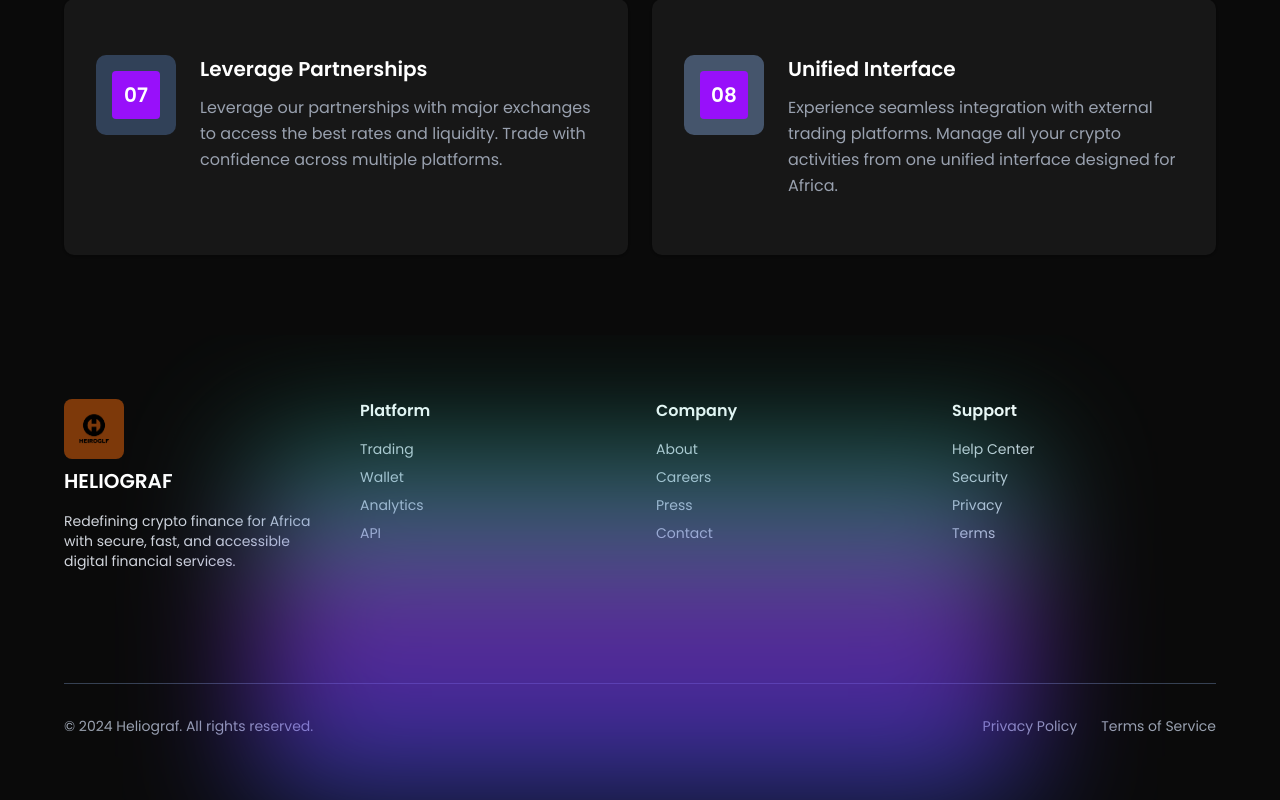
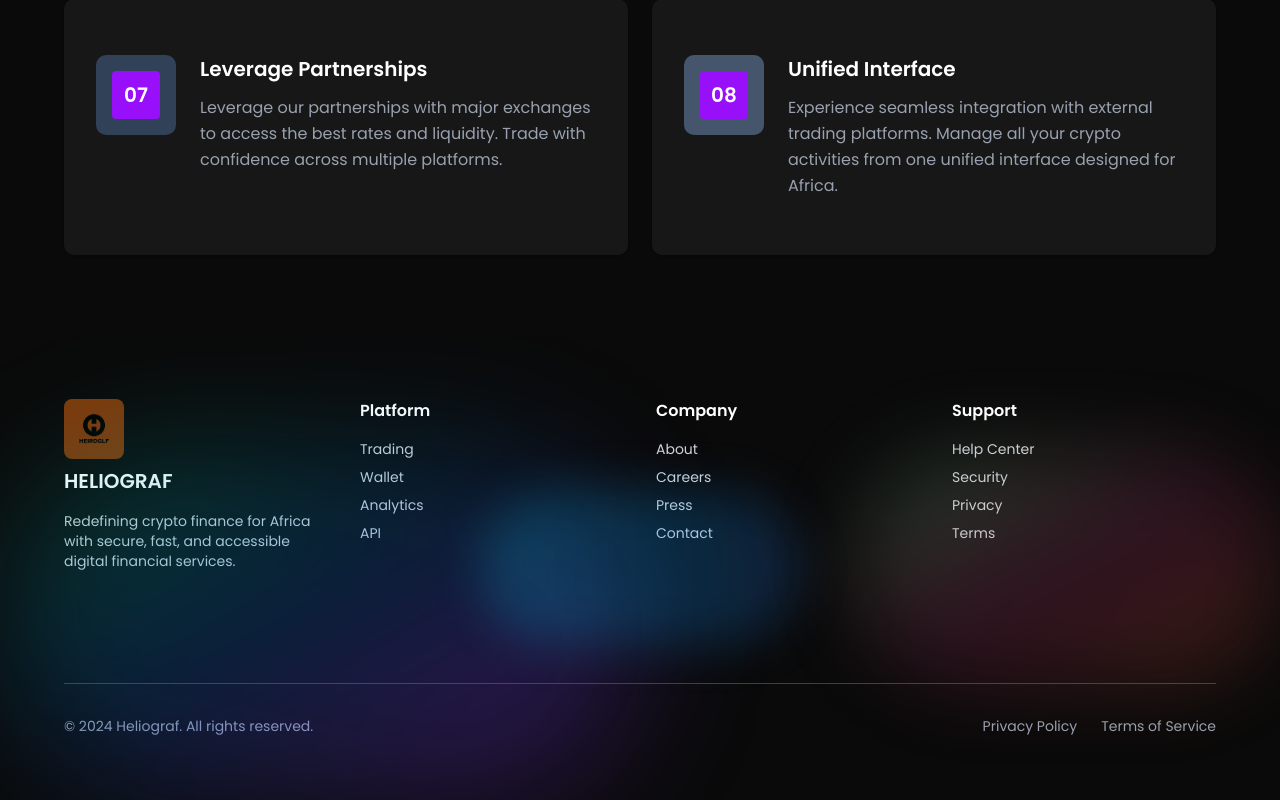
Before and after one commit to harryyking/annologic, a Next.js app: page / in a window 1280 px wide. Shown: the part 2675-3475 px from the top of the page. Built offline with nearby package versions, Linux system fonts and the light colour scheme.

Commit message:
add footer

```diff
--- a/components/Footer.tsx
+++ b/components/Footer.tsx
@@ -5,11 +5,14 @@ import Logo from '@/public/HEIROGLF.png'
 const Footer = () => {
   return (
     <footer className="relative overflow-hidden px-6 py-16"> {/* Added background color for consistency */}
-        <div
-          className="absolute bottom-0 left-1/2 -translate-x-1/2 w-3/5 h-3/4 bg-gradient-to-t from-blue-600 via-purple-600 to-emerald-400 opacity-60 blur-3xl rounded-sm"
-          // Changed gradient direction to 'to-t' (to top) to make it come from the bottom
-          // Adjusted width and centered horizontally for better visual effect
-        ></div>
+         <div className="absolute inset-0">
+        {/* Primary gradient */}
+        <div className="absolute top-1/4 left-0 w-1/2 h-3/4 bg-gradient-to-br from-emerald-500/30 via-blue-600/20 to-purple-600/30 blur-3xl rounded-full"></div>
+        {/* Secondary gradient */}
+        <div className="absolute bottom-1/4 right-0 w-1/3 h-1/2 bg-gradient-to-tl from-orange-500/20 via-pink-500/15 to-emerald-400/25 blur-2xl rounded-full"></div>
+        {/* Accent gradient */}
+        <div className="absolute top-1/2 left-1/2 -translate-x-1/2 -translate-y-1/2 w-1/4 h-1/3 bg-gradient-to-r from-cyan-400/20 to-blue-500/20 blur-xl rounded-full"></div>
+      </div>
 
         <div className="max-w-6xl mx-auto z-10">
           <div className="grid md:grid-cols-4 gap-8 mb-24">
```
